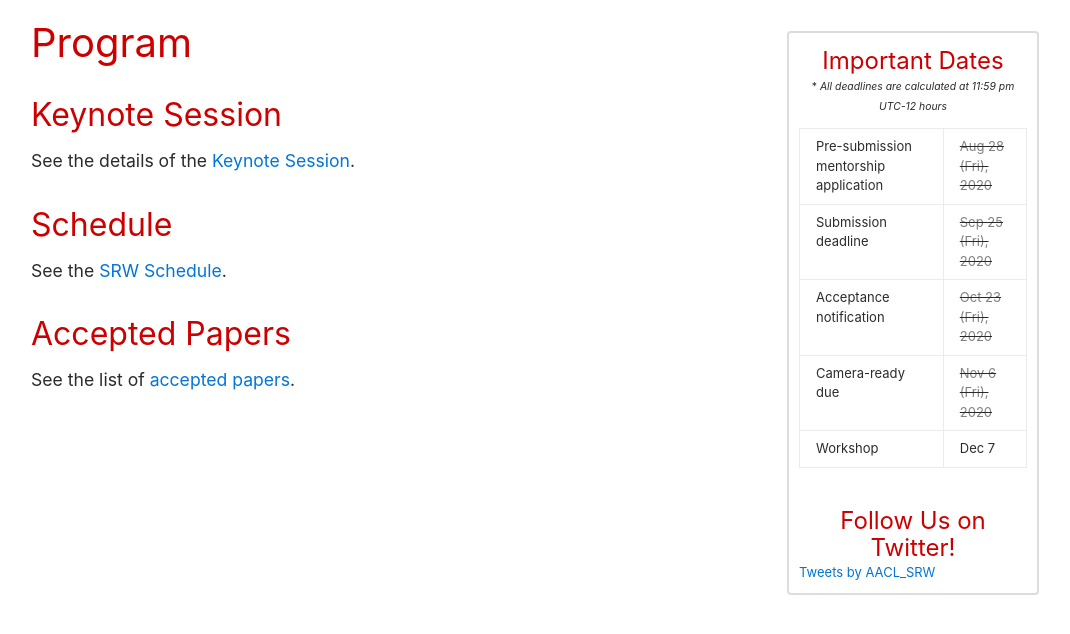
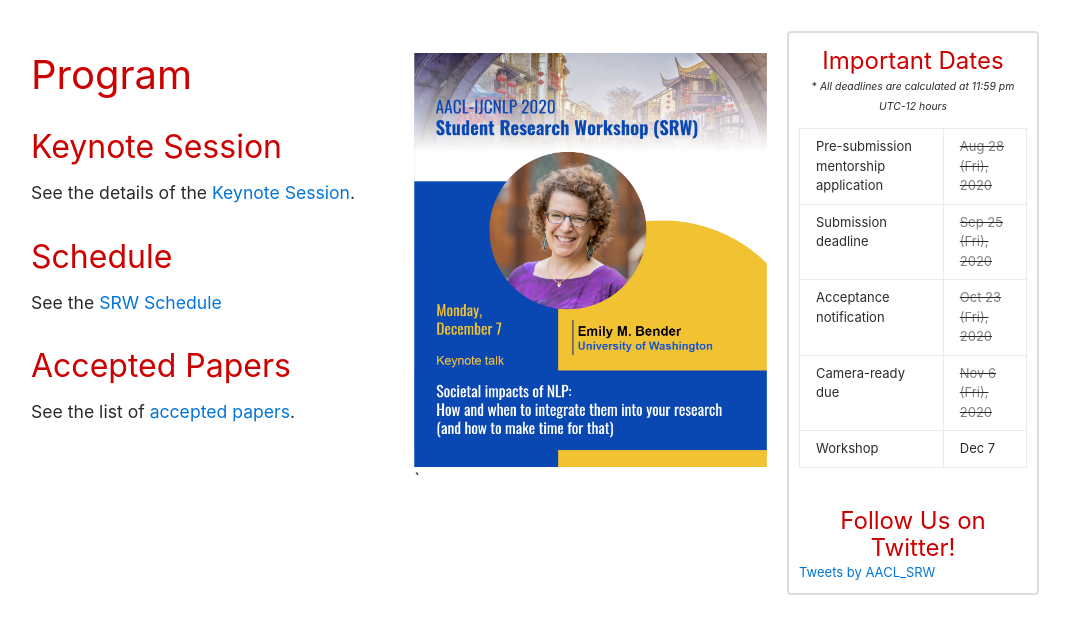
Before and after one commit to aacl2023-srw/aacl2023-srw.github.io, a Jekyll site: the page built from program.md, in a window 1280 px wide and 900 px high, scrolled down 653 px. Shown: the top 634 px of the window, without its empty margins (105-1175 px from the left). Built offline with Jekyll 4.4.1, drawn with Linux system fonts in a browser that asks for light colours; comment, search, counter and statistics services are not loaded.

Commit message:
add poster of the keynote session

```diff
--- a/program.md
+++ b/program.md
@@ -4,13 +4,17 @@ title: "Program"
 permalink: /program
 order : 1
 ---
-# Program
+<div style="float:right; width:35%;">
+    <img src="/assets/poster.png" style="float:right; width:100%;"/>`
+</div>
 
-## Keynote Session
-See the details of the [Keynote Session]({{ site.baseurl }}/program/keynote).
+<h1> Program </h1>
 
-## Schedule
-See the [SRW Schedule]({{ site.baseurl }}/program/schedule).
+<h2> Keynote Session</h2>
+See the details of the <a href="/program/keynote">Keynote Session</a>.
 
-## Accepted Papers
-See the list of [accepted papers]({{ site.baseurl }}/program/accepted).
+<h2>Schedule</h2>
+See the <a href="/program/schedule">SRW Schedule</a>
+
+<h2>Accepted Papers</h2>
+See the list of <a href="/program/accepted">accepted papers</a>.
```
Also changed, not shown: assets/poster.png (added).
